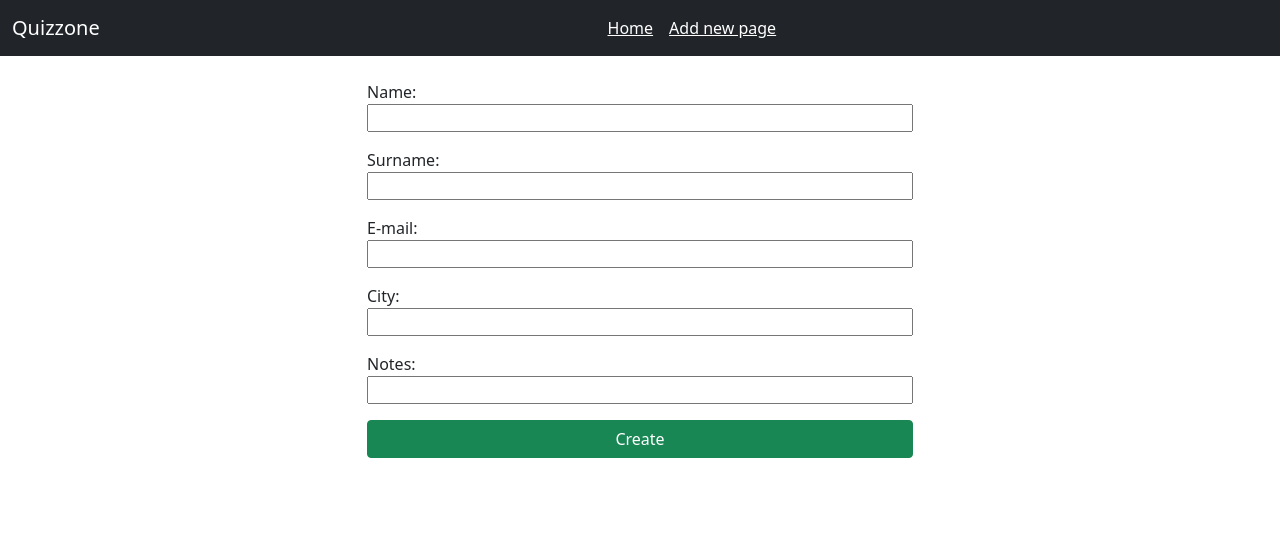
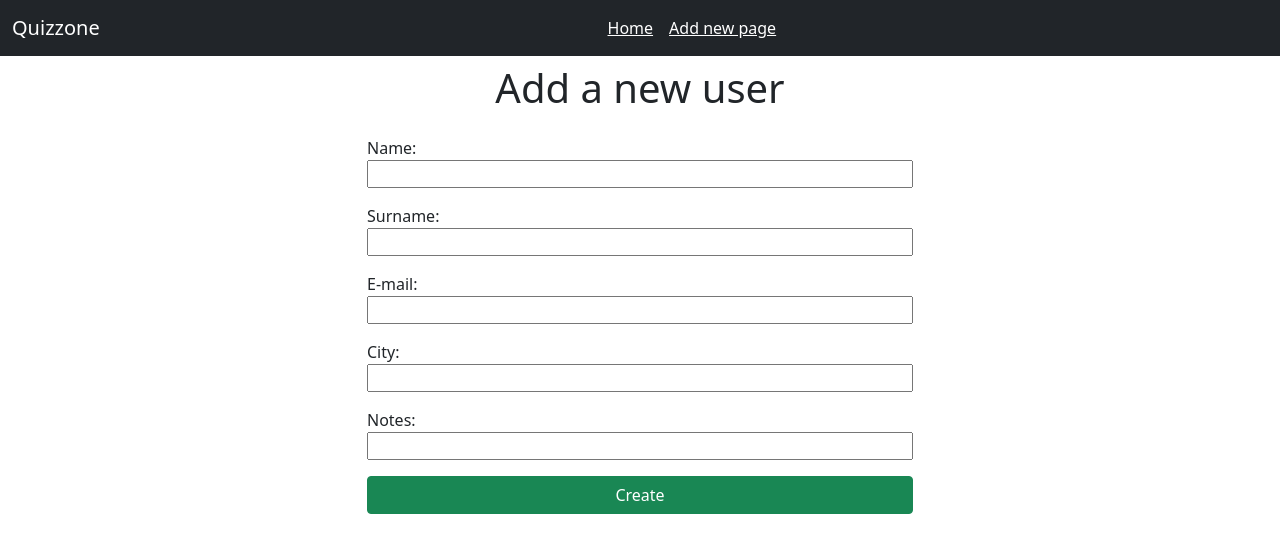
Before and after one commit to eduardomecchia/quizzone, a Vue app: page /new in a window 1280 px wide. Shown: the top 552 px of the page. Built offline with nearby package versions, Linux system fonts and the light colour scheme.

Commit message:
Add headings to form pages

```diff
--- a/src/views/Edit.vue
+++ b/src/views/Edit.vue
@@ -1,5 +1,7 @@
 <template>
-    <main class="user">
+    <main class="edit">
+        <h1 class="text-center my-2">Edit user #{{ $route.params.id }}</h1>
+
         <div class="container">
             <div class="row justify-content-center mt-4">
                 <div class="col-md-6">
--- a/src/views/New.vue
+++ b/src/views/New.vue
@@ -1,5 +1,7 @@
 <template>
-    <main class="user">
+    <main class="new">
+        <h1 class="text-center my-2">Add a new user</h1>
+
         <div class="container">
             <div class="row justify-content-center mt-4">
                 <div class="col-md-6">
--- a/src/views/User.vue
+++ b/src/views/User.vue
@@ -1,5 +1,7 @@
 <template>
     <main class="user">
+        <h1 class="text-center my-2">Details for user #{{ $route.params.id }}</h1>
+
         <div class="container">
             <div class="row justify-content-center mt-4">
                 <div class="col-md-6">
```
